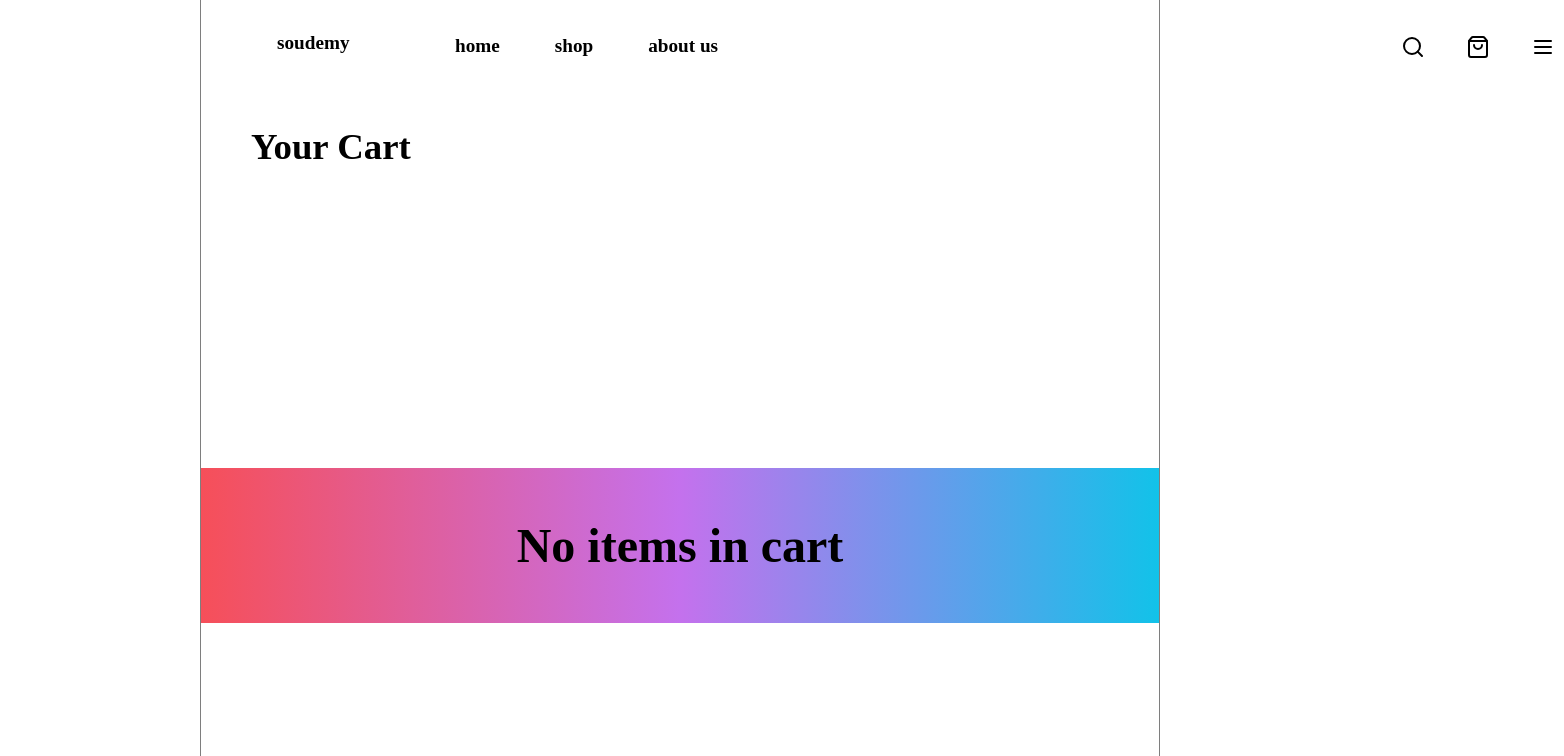
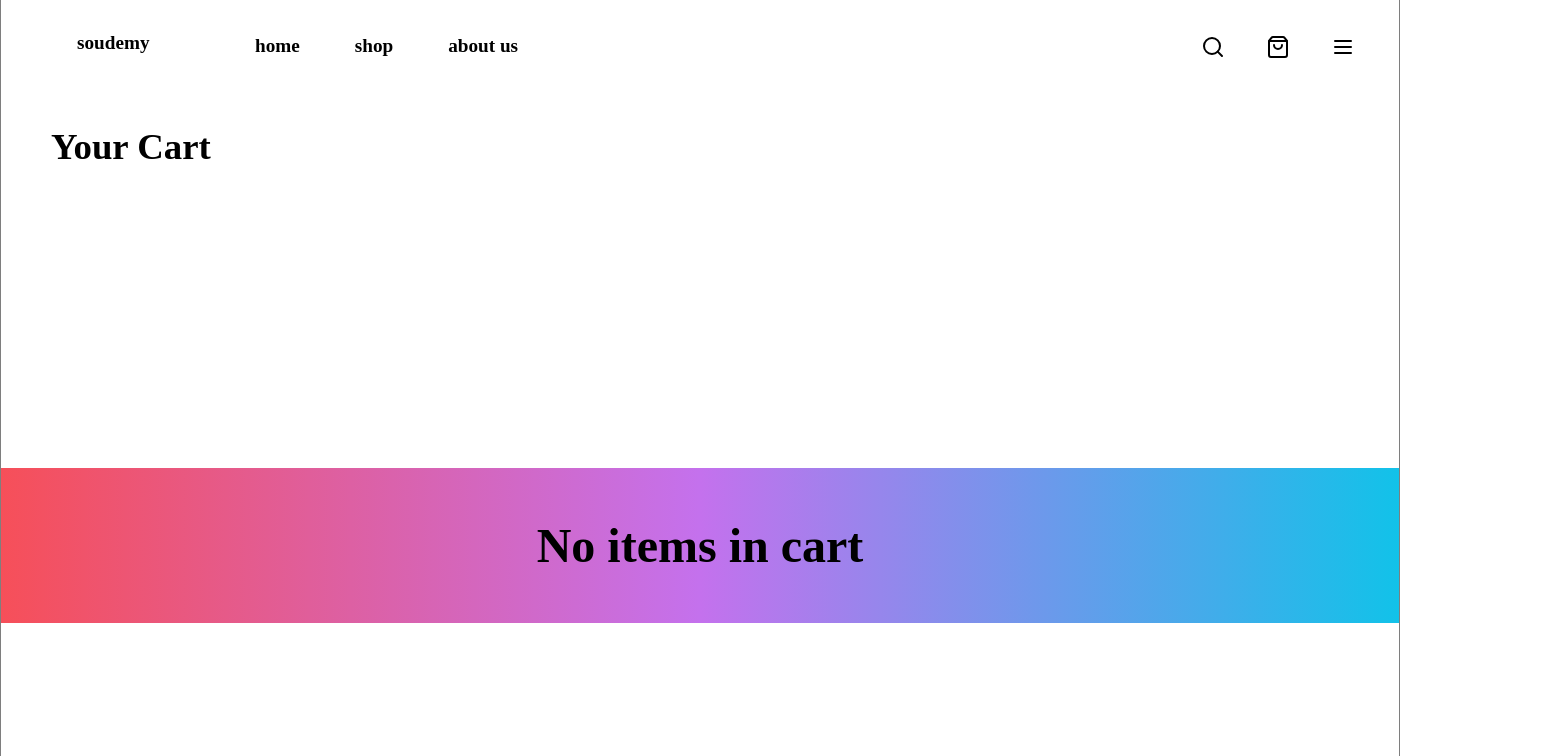
Before and after one commit to nazimkh21/frontend-e-Commerce, a React (Vite) app: page /Cart in a window 1280 px wide. Shown: the top 756 px of the page, 1564 px wide, since content can reach past the window. Built offline with nearby package versions, Linux system fonts and the light colour scheme.

Commit message:
changed Cart.css

```diff
--- a/src/page2/Cart.css
+++ b/src/page2/Cart.css
@@ -1,10 +1,10 @@
 .cart{
     width: 75%;
-    margin-left: 200px;
-    aspect-ratio: 16 / 8;
+    width: 1400px;
+    margin: 0 auto;
     border-right: 1px solid #7E7E7E;
     border-left: 1px solid #7E7E7E;
-    height: 200vh;
+    height: 100vh;
     position: relative;
 }
 .cartcontainer{
```
